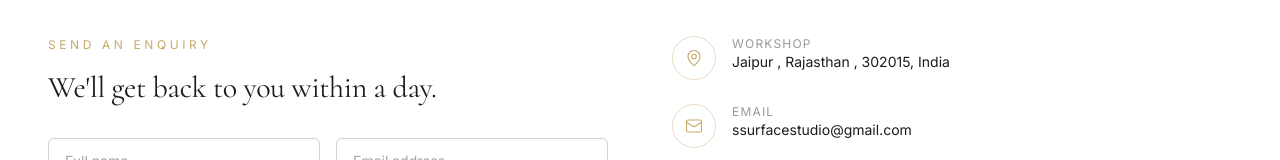
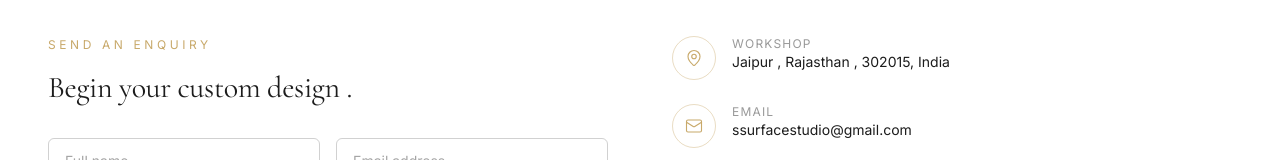
Before and after one commit to ssurfacestudio/surface-studio, a Next.js app: page /contact in a window 1280 px wide. Shown: the part 444-604 px from the top of the page. Built offline with nearby package versions, Linux system fonts and the light colour scheme; no server answers.

Commit message:
update form heading

```diff
--- a/app/contact/page.tsx
+++ b/app/contact/page.tsx
@@ -32,7 +32,7 @@ export default function ContactPage() {
           <ScrollReveal>
             <p className="font-body text-[12px] uppercase tracking-[0.3em] text-gold">Send an Enquiry</p>
             <h2 className="mt-4 font-display text-3xl text-charcoal dark:text-ivory">
-              We'll get back to you within a day.
+              Begin your custom design .
             </h2>
             <div className="mt-8">
               <ContactForm />
```
